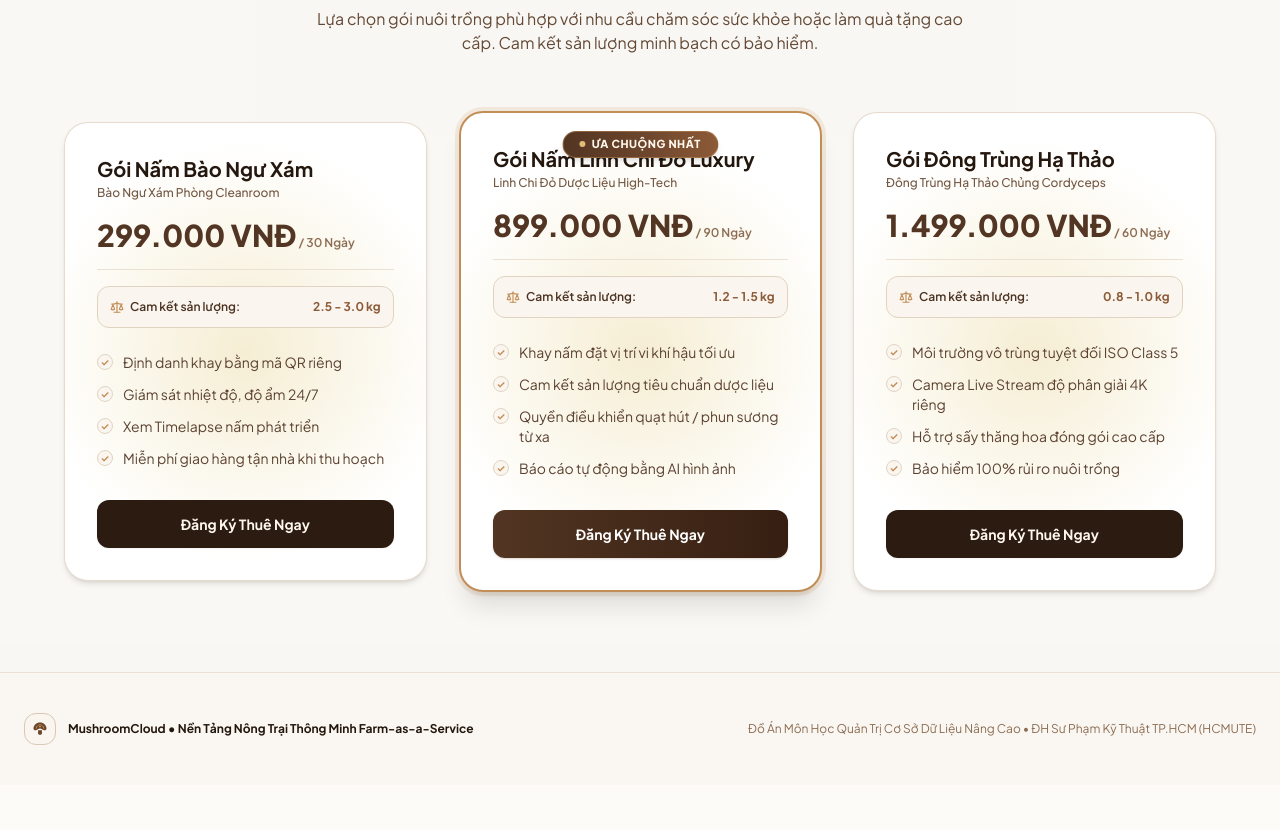
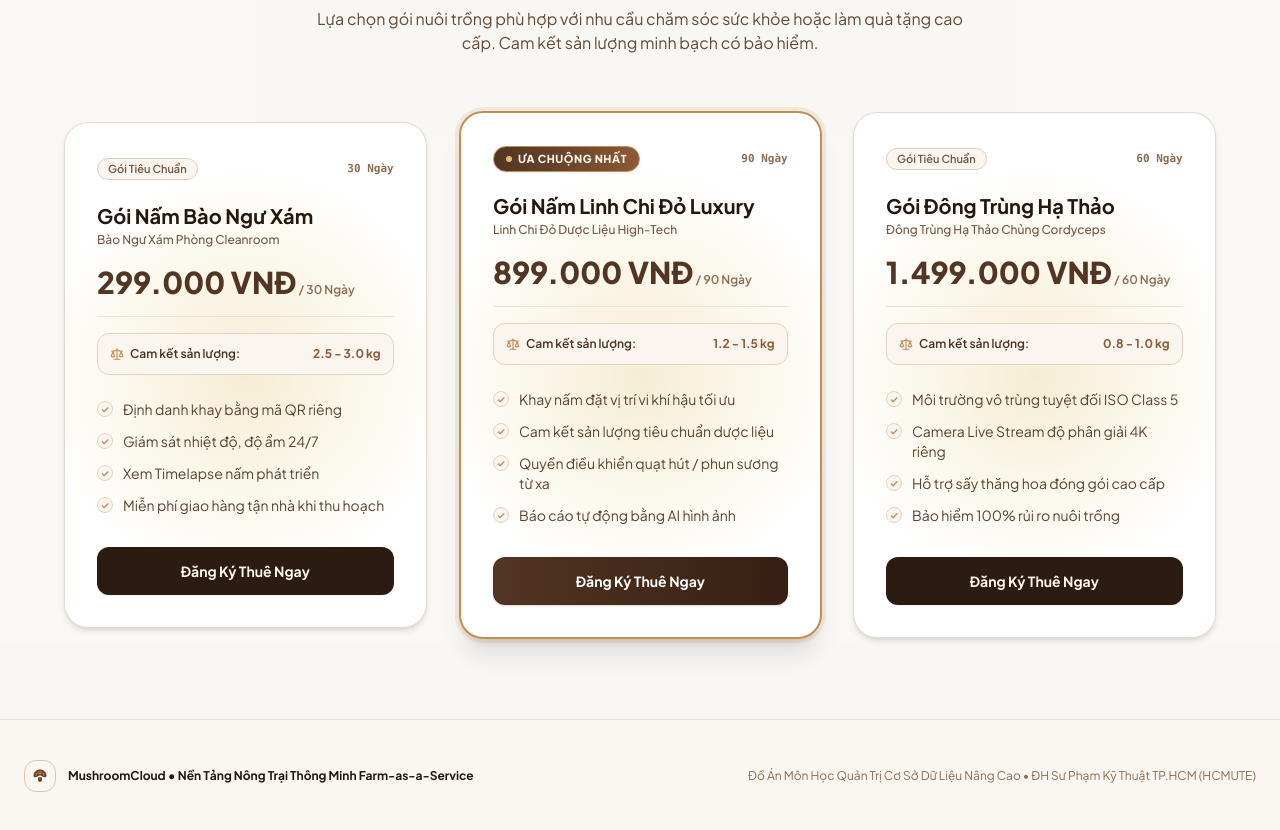
Before and after one commit to BryannLee202/QUAN_TRI_CSDL, a Next.js app in the folder frontend/: page / in a window 1280 px wide. Shown: the part 3168-3998 px from the top of the page. Before the commit the page ends 3953 px from the top, so only its background shows below. Built offline with nearby package versions, Linux system fonts and the light colour scheme; no server answers.

Commit message:
fix(packages): tach roi huy hieu ua chuong nhat va tieu de tranh de chu

```diff
--- a/frontend/src/components/landing/PackagesSection.tsx
+++ b/frontend/src/components/landing/PackagesSection.tsx
@@ -139,26 +139,36 @@ export default function PackagesSection() {
         {packages.map((pkg) => (
           <TiltCard
             key={pkg.id}
-            className={`bg-white dark:bg-[#20140D] rounded-3xl p-8 shadow-md border transition-all duration-300 flex flex-col justify-between relative ${
+            className={`bg-white dark:bg-[#20140D] rounded-3xl p-7 sm:p-8 shadow-md border transition-all duration-300 flex flex-col justify-between relative ${
               pkg.isPopular
                 ? "border-2 border-[#C28E58] ring-4 ring-[#C28E58]/15 md:-translate-y-2 shadow-xl"
                 : "border-[#E0D3C1]/80 dark:border-[#543825] hover:border-[#C28E58]/60"
             }`}
           >
-            {pkg.isPopular && (
-              <div className="absolute -top-3.5 left-1/2 -translate-x-1/2 z-20">
-                <span className="bg-gradient-to-r from-[#523522] via-[#6B442C] to-[#8C5A37] text-[#FFF7EC] text-[11px] font-black px-4 py-1 rounded-full uppercase shadow-md tracking-wider border border-[#C28E58]/50 flex items-center gap-1.5 whitespace-nowrap">
-                  <span className="w-1.5 h-1.5 rounded-full bg-[#E2BA78]"></span>
-                  Ưa Chuộng Nhất
+            <div className="space-y-4">
+              {/* Hàng Tiêu Đề Phụ & Huy Hiệu Độc Lập Chống Đè Chữ */}
+              <div className="flex items-center justify-between gap-2 min-h-[28px]">
+                {pkg.isPopular ? (
+                  <span className="inline-flex items-center gap-1.5 px-3 py-1 rounded-full bg-gradient-to-r from-[#523522] via-[#6B442C] to-[#8C5A37] text-[#FFF7EC] text-[11px] font-black uppercase tracking-wider shadow-sm border border-[#C28E58]">
+                    <span className="w-1.5 h-1.5 rounded-full bg-[#E2BA78]"></span>
+                    Ưa Chuộng Nhất
+                  </span>
+                ) : (
+                  <span className="inline-flex items-center gap-1.5 px-2.5 py-0.5 rounded-full bg-[#FAF5EE] dark:bg-[#2B1C13] text-[#735843] dark:text-[#DAC7B5] text-[11px] font-semibold border border-[#DECFC0] dark:border-[#422C1D]">
+                    Gói Tiêu Chuẩn
+                  </span>
+                )}
+                <span className="text-[11px] font-bold text-[#8C6D53] dark:text-[#BFA895] font-mono">
+                  {pkg.duration}
                 </span>
               </div>
-            )}
-            <div className="space-y-4">
-              <div>
-                <h3 className="text-xl font-bold text-[#24170E] dark:text-white">
+
+              {/* Tên Gói Nấm & Phân Loại Sinh Học */}
+              <div className="pt-1">
+                <h3 className="text-xl font-bold text-[#24170E] dark:text-white leading-tight">
                   {pkg.name}
                 </h3>
-                <p className="text-xs text-[#735843] dark:text-[#DAC7B5] font-medium mt-0.5">
+                <p className="text-xs text-[#735843] dark:text-[#DAC7B5] font-medium mt-1">
                   {pkg.species}
                 </p>
               </div>
```
